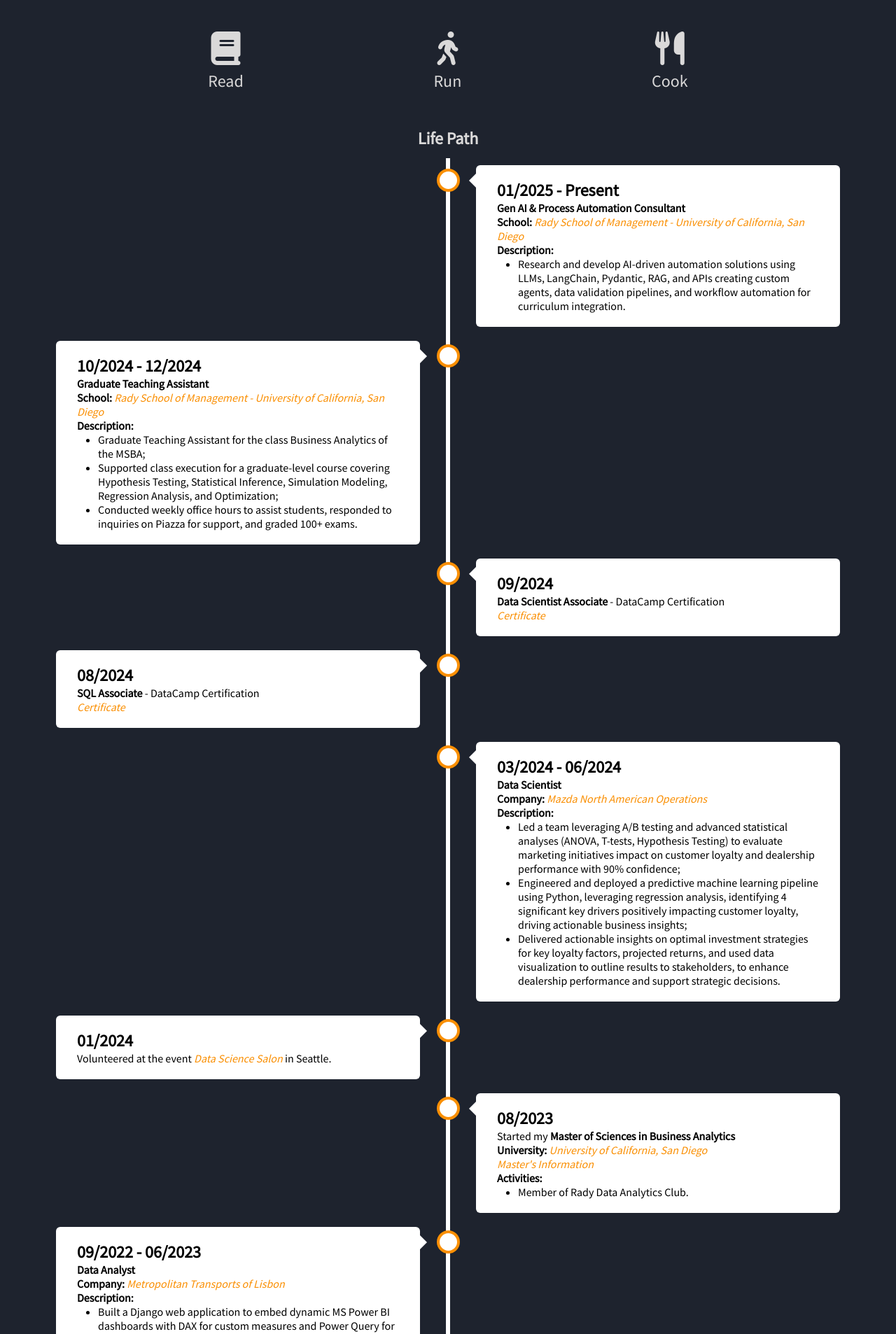
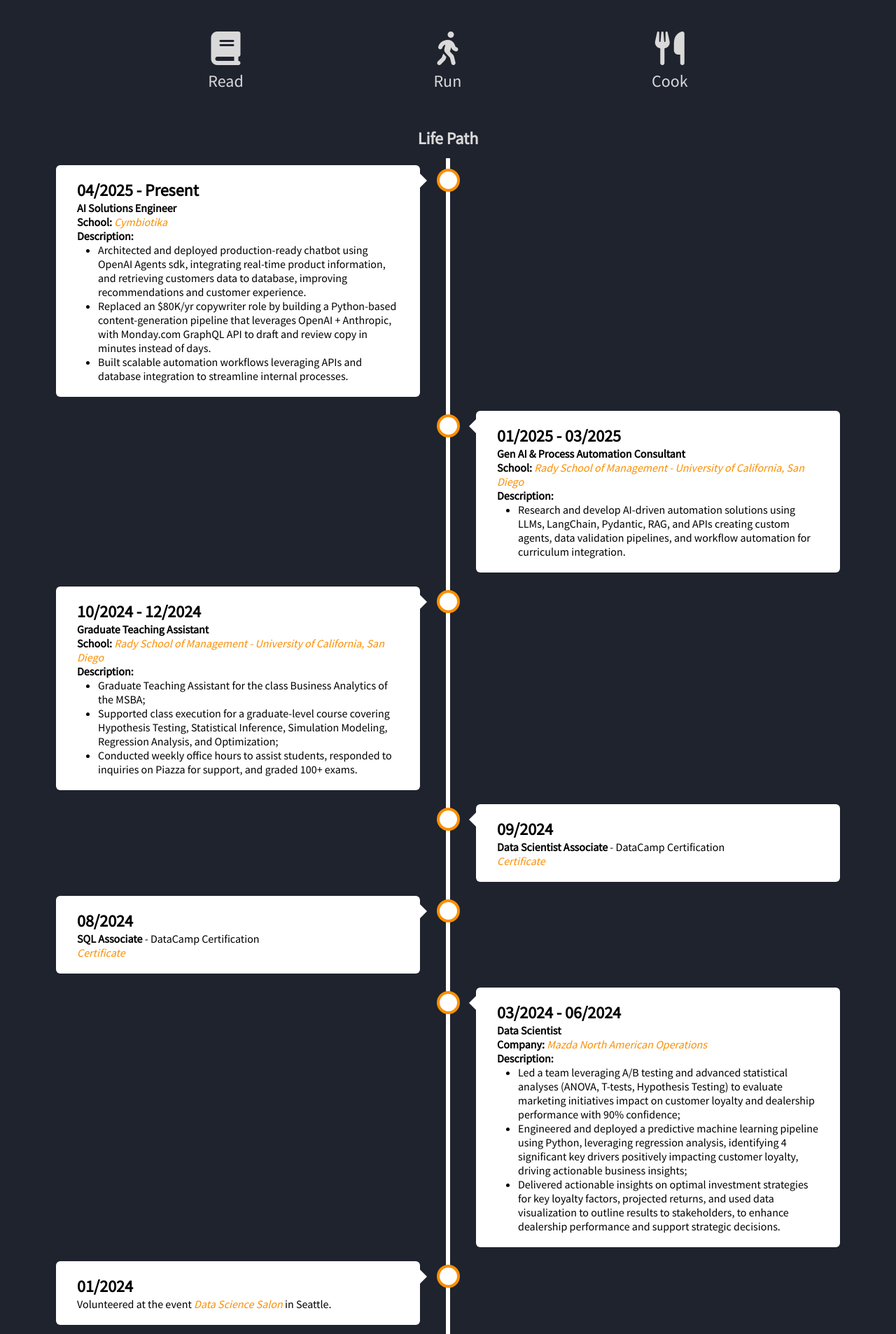
Before and after one commit to Martimlt/Portfolio, a Django app: page / in a window 1280 px wide. Shown: the part 2799-4705 px from the top of the page at 70% size. Run offline with Django 5.2, Linux system fonts and the light colour scheme; some libraries are stand-ins or nearby versions.

Commit message:
Added new job

```diff
--- a/portfolio/templates/portfolio/singlepage.html
+++ b/portfolio/templates/portfolio/singlepage.html
@@ -164,9 +164,26 @@
 <section>
   <h2 class="centerTitles" id="lifePath" style="scroll-margin-top: 75px;">Life Path</h2>
   <div class="timeline">
+    <div class="percurso left">
+      <div class="content">
+        <h2>04/2025 - Present</h2>
+        <p><b>AI Solutions Engineer</b></p>
+        <p><b>School:</b>
+          <i><a href="https://cymbiotika.com/" target="_blank" class="link"
+            >Cymbiotika</a
+          ></i>
+        </p>
+        <p><b>Description:</b></p>
+          <ul style="padding-left: 30px;">
+              <li>Architected and deployed production-ready chatbot using OpenAI Agents sdk, integrating real-time product information, and retrieving customers data to database, improving recommendations and customer experience.</li>
+              <li>Replaced an $80K/yr copywriter role by building a Python-based content-generation pipeline that leverages OpenAI + Anthropic, with Monday.com GraphQL API to draft and review copy in minutes instead of days.</li>
+              <li>Built scalable automation workflows leveraging APIs and database integration to streamline internal processes.</li>
+          </ul>
+      </div>
+    </div>
     <div class="percurso right">
       <div class="content">
-        <h2>01/2025 - Present</h2>
+        <h2>01/2025 - 03/2025</h2>
         <p><b>Gen AI & Process Automation Consultant</b></p>
         <p><b>School:</b>
           <i><a href="https://rady.ucsd.edu/" target="_blank" class="link"
@@ -265,7 +282,7 @@
     </div>
     <div class="percurso left">
       <div class="content">
-        <h2>09/2022 - 06/2023</h2>
+        <h2>10/2022 - 06/2023</h2>
         <p><b>Data Analyst</b></p>
         <p><b>Company:</b>
           <i><a href="https://www.tmlmobilidade.pt/en/" target="_blank" class="link"
```
